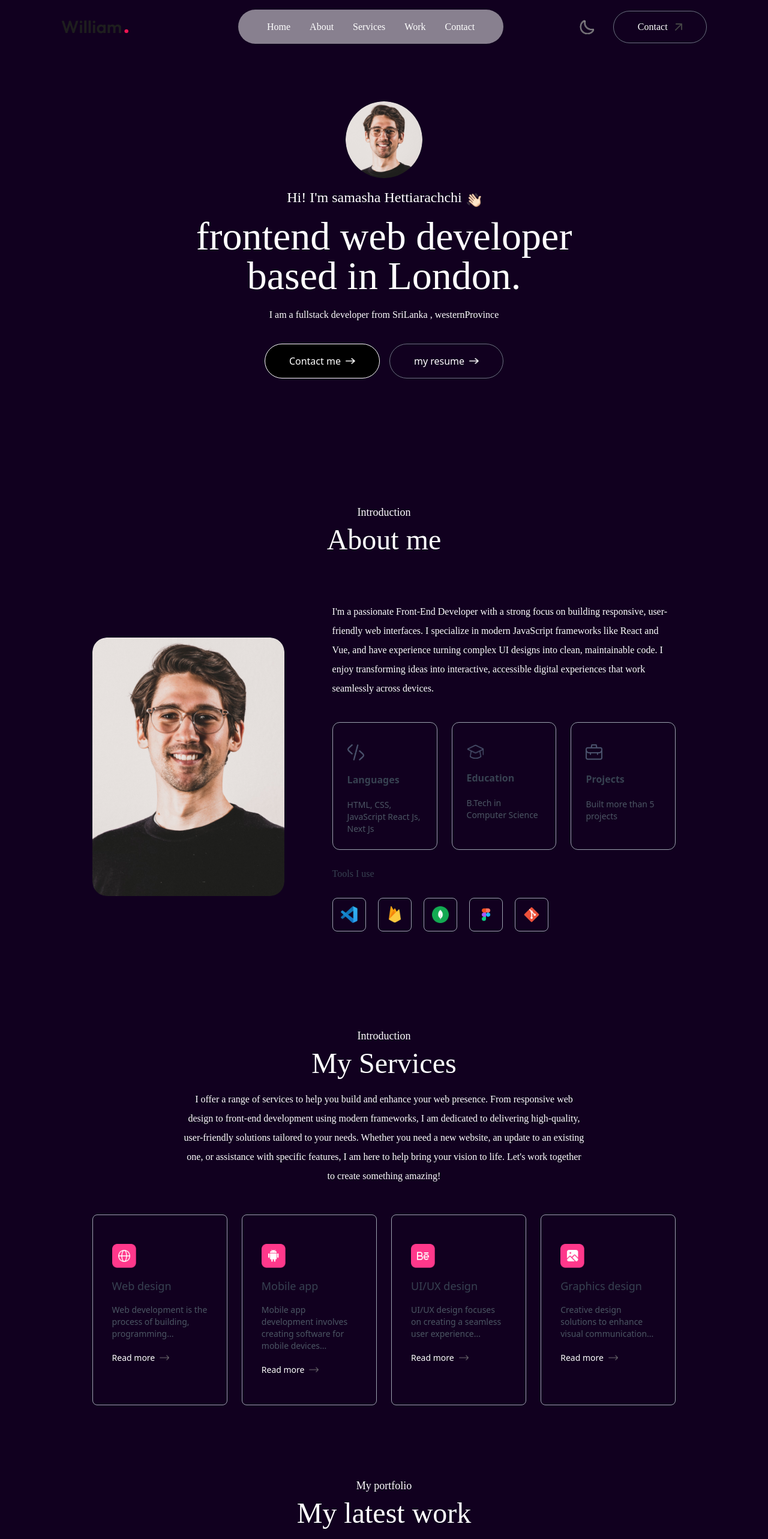
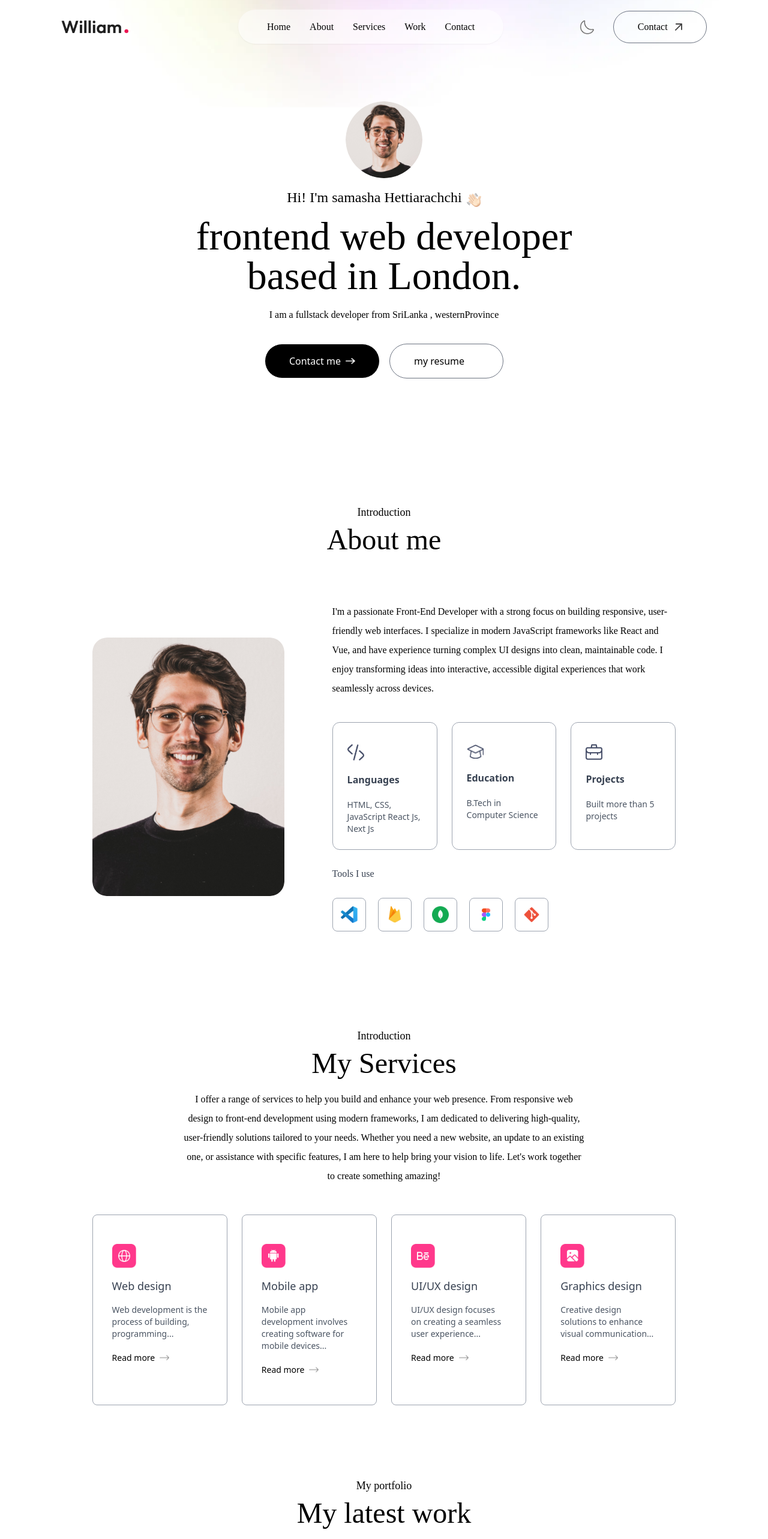
Before and after one commit to SamashaHettiarachchi/my-app-Porfolio, a Next.js app: page / in a window 1280 px wide. Shown: the top 2566 px of the page at 60% size. Built offline with nearby package versions, Linux system fonts and the light colour scheme; a web font is replaced by a local one.

Commit message:
change_page_file

```diff
--- a/app/page.js
+++ b/app/page.js
@@ -5,16 +5,42 @@
 import Services from "./Components/Services";
 import Work from "./Components/work";
 import Contact from "./Components/Contact";
+import Footer from "./Components/Footer";
+import { useEffect, useState } from "react";
+
+
 
 export default function Home() {
+
+  const [isdarkMode, setIsDarkMode] = useState(false); // This can be set based on user preference or system settings
+
+  useEffect(()=>{
+    if(localStorage.theme === 'dark' || (!('theme' in localStorage) && window.matchMedia('(prefers-color-scheme: dark)').matches)){
+      setIsDarkMode(true);
+    }
+    else {
+      setIsDarkMode(false);
+    }
+  },[])
+
+  useEffect(() => {
+    if(isdarkMode){
+      document.documentElement.classList.add('dark');
+      localStorage.theme='dark';
+    } else {
+      document.documentElement.classList.remove('dark');
+      localStorage.theme='';
+    }
+  },[isdarkMode])
   return (
     <>
-      <NavBar />
-      <Header />
-      <About />
-      <Services />
-      <Work />
-      <Contact />
+      <NavBar isdarkMode={isdarkMode} setIsDarkMode={setIsDarkMode} />
+      <Header isdarkMode={isdarkMode} setIsDarkMode={setIsDarkMode} />
+      <About isdarkMode={isdarkMode} setIsDarkMode={setIsDarkMode} />
+      <Services isdarkMode={isdarkMode} setIsDarkMode={setIsDarkMode} />
+      <Work isdarkMode={isdarkMode} setIsDarkMode={setIsDarkMode} />
+      <Contact isdarkMode={isdarkMode} setIsDarkMode={setIsDarkMode} />
+      <Footer isdarkMode={isdarkMode} setIsDarkMode={setIsDarkMode} />
     </>
   );
 }
```
